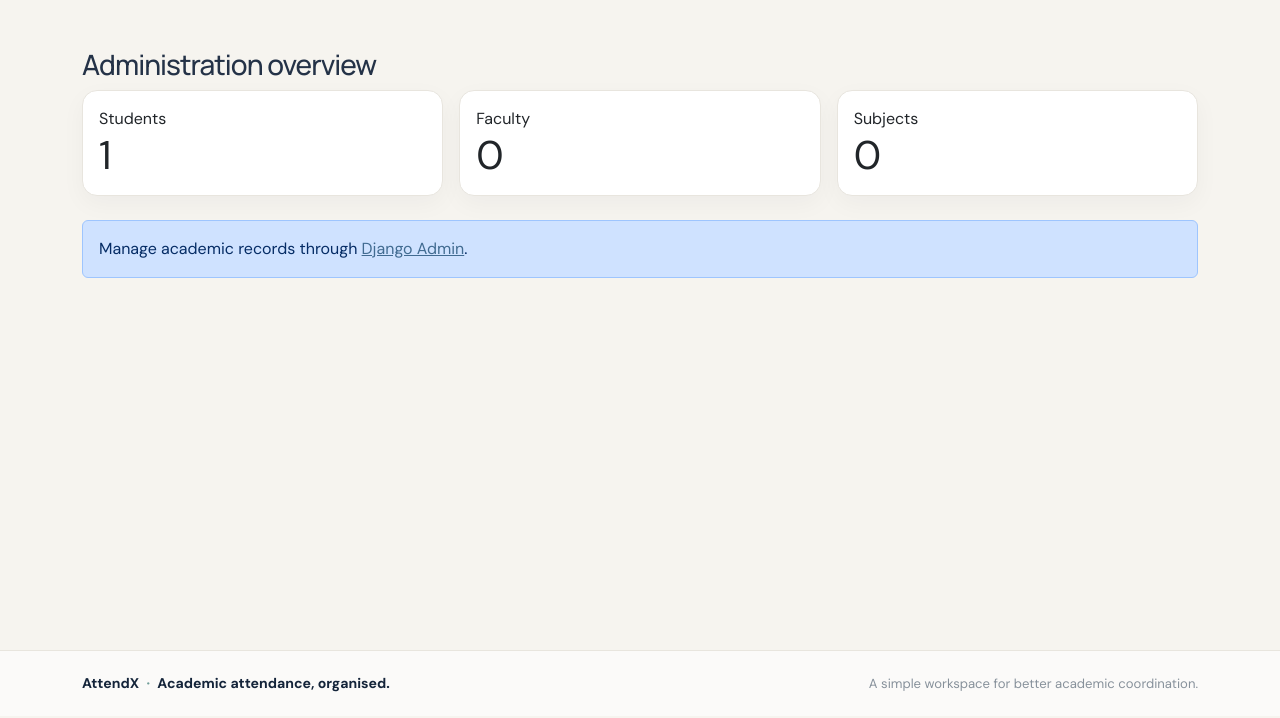
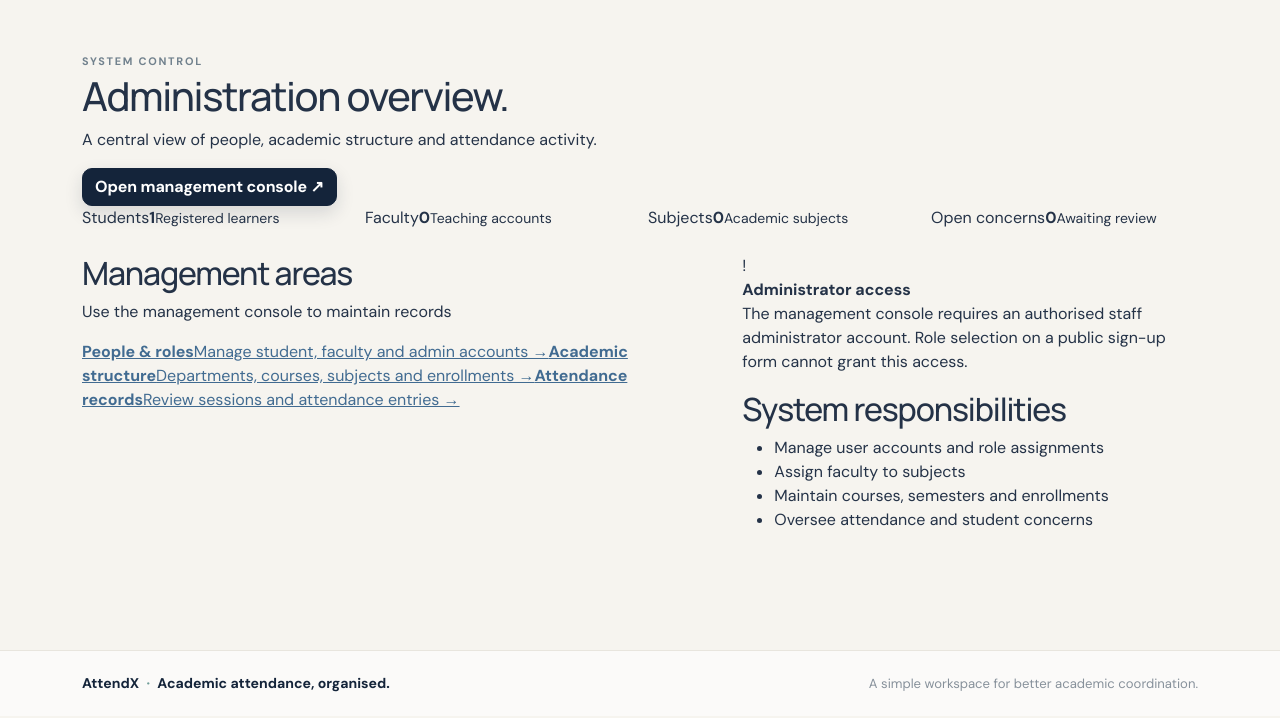
Before and after one commit to adityatiwari-git/AttendX, a Django app: page /dashboard/ in a window 1280 px wide. Shown: the part 82-800 px from the top of the page. Run offline with Django 5.2, Linux system fonts and the light colour scheme; the visitor is signed in with stand-in values (Sample User, id 1); data comes from the database, SQL or seed files in the repository; data that the repository does not hold is empty.

Commit message:
Expand AttendX administrator overview

```diff
--- a/templates/dashboards/admin.html
+++ b/templates/dashboards/admin.html
@@ -1 +1,7 @@
-{% extends 'base.html' %}{% block content %}<h1 class="h3">Administration overview</h1><div class="row g-3"><div class="col-md-4"><div class="card p-3"><span>Students</span><strong class="display-6">{{ students }}</strong></div></div><div class="col-md-4"><div class="card p-3"><span>Faculty</span><strong class="display-6">{{ faculty }}</strong></div></div><div class="col-md-4"><div class="card p-3"><span>Subjects</span><strong class="display-6">{{ subjects }}</strong></div></div></div><div class="alert alert-primary mt-4">Manage academic records through <a href="/admin/">Django Admin</a>.</div>{% endblock %}
+{% extends 'base.html' %}
+{% block title %}Administration | AttendX{% endblock %}
+{% block content %}
+<div class="dashboard-heading"><div><span class="eyebrow">SYSTEM CONTROL</span><h1 class="page-title">Administration overview.</h1><p class="page-subtitle">A central view of people, academic structure and attendance activity.</p></div><a class="btn btn-navy" href="/admin/">Open management console ↗</a></div>
+<div class="row g-3 mb-4"><div class="col-6 col-lg-3"><div class="stat-card"><span>Students</span><strong>{{ students }}</strong><small>Registered learners</small></div></div><div class="col-6 col-lg-3"><div class="stat-card"><span>Faculty</span><strong>{{ faculty }}</strong><small>Teaching accounts</small></div></div><div class="col-6 col-lg-3"><div class="stat-card"><span>Subjects</span><strong>{{ subjects }}</strong><small>Academic subjects</small></div></div><div class="col-6 col-lg-3"><div class="stat-card"><span>Open concerns</span><strong>{{ concerns }}</strong><small>Awaiting review</small></div></div></div>
+<div class="row g-3"><div class="col-lg-7"><section class="panel-card"><div class="panel-heading"><div><h2>Management areas</h2><p>Use the management console to maintain records</p></div></div><div class="admin-link-grid"><a href="/admin/accounts/user/"><strong>People & roles</strong><span>Manage student, faculty and admin accounts →</span></a><a href="/admin/academics/"><strong>Academic structure</strong><span>Departments, courses, subjects and enrollments →</span></a><a href="/admin/attendance/"><strong>Attendance records</strong><span>Review sessions and attendance entries →</span></a></div></section></div><div class="col-lg-5"><section class="info-card"><span class="info-icon">!</span><div><strong>Administrator access</strong><p>The management console requires an authorised staff administrator account. Role selection on a public sign-up form cannot grant this access.</p></div></section><section class="panel-card mt-3"><h2>System responsibilities</h2><ul class="responsibility-list"><li>Manage user accounts and role assignments</li><li>Assign faculty to subjects</li><li>Maintain courses, semesters and enrollments</li><li>Oversee attendance and student concerns</li></ul></section></div></div>
+{% endblock %}
```
